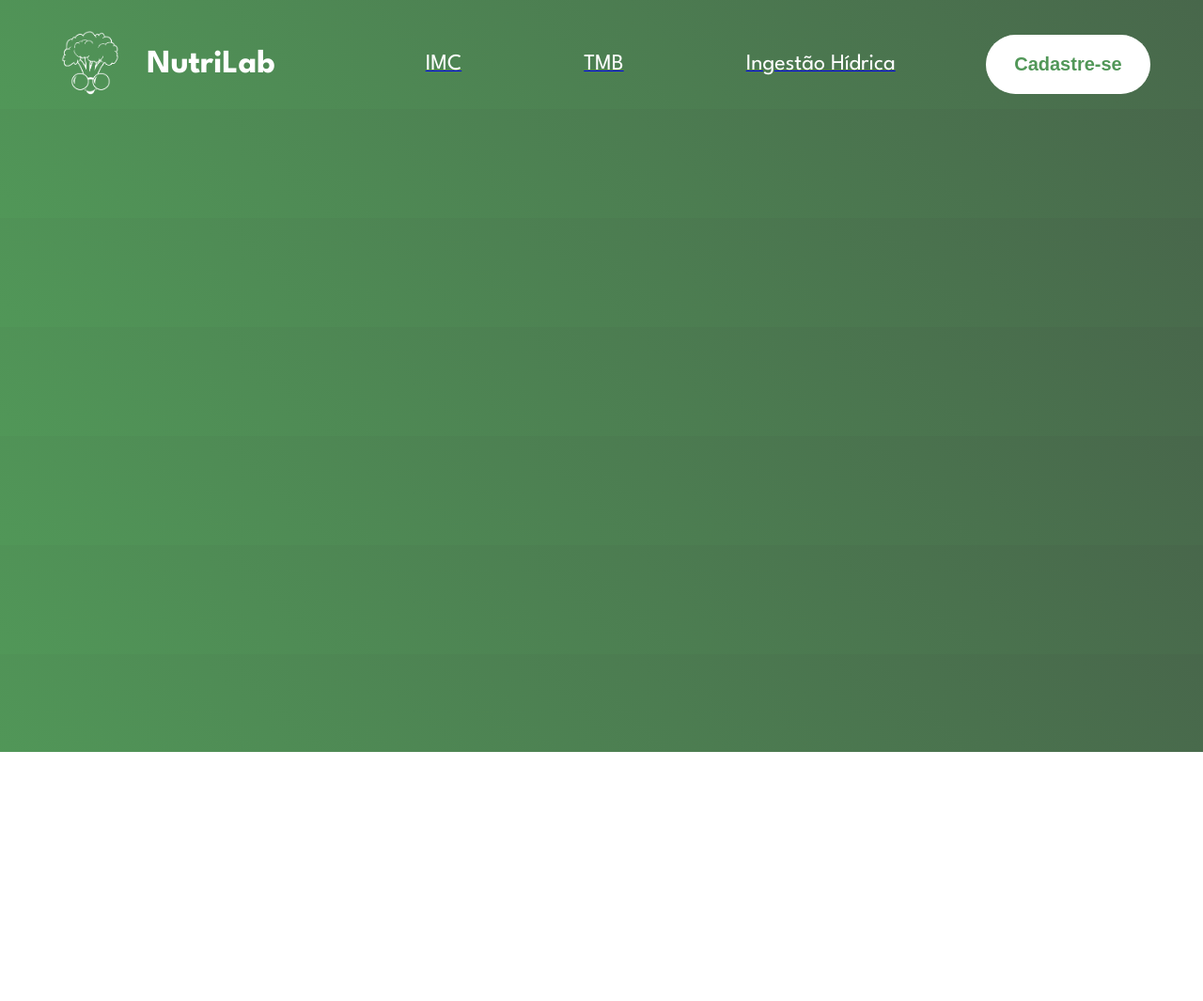
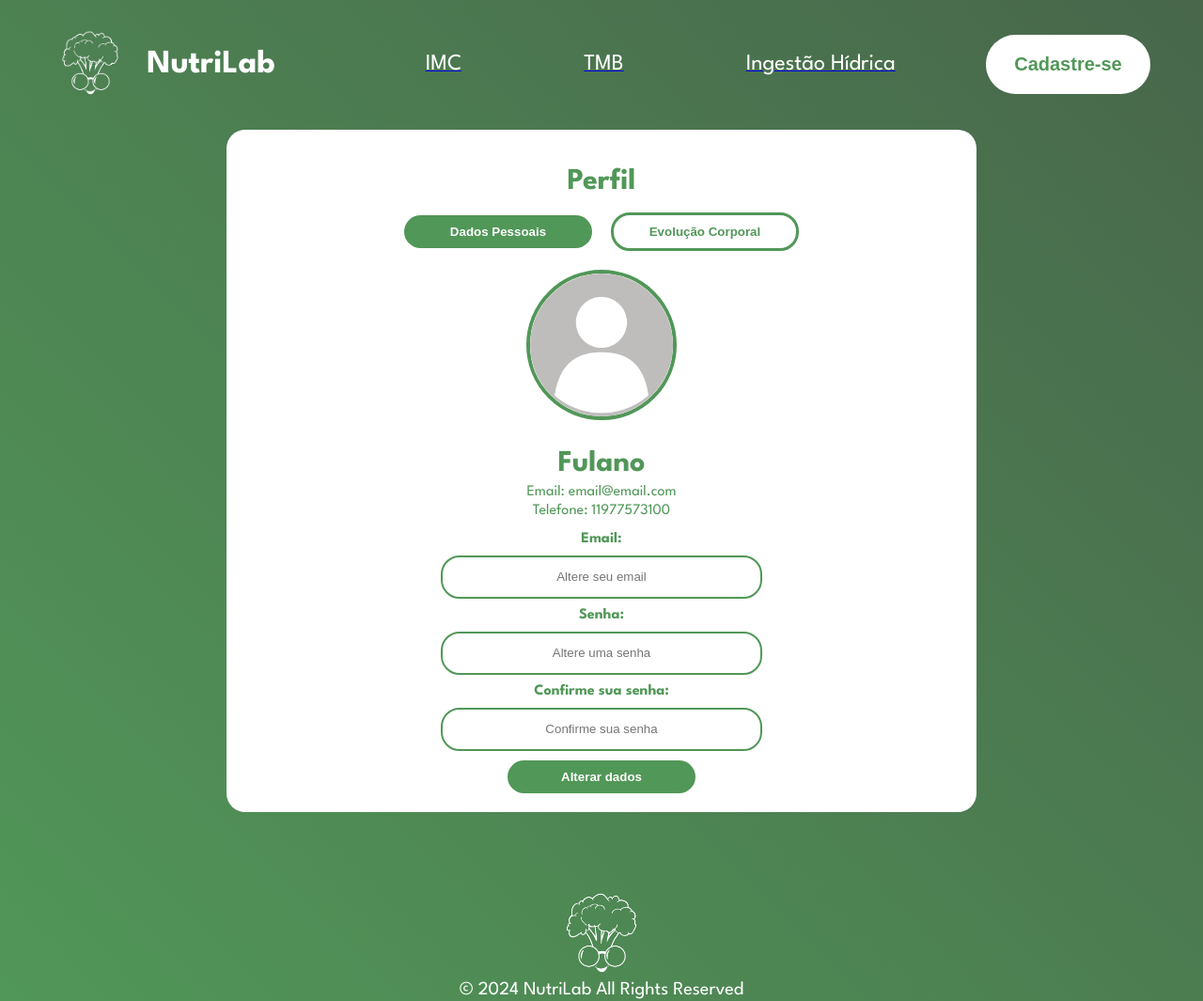
Before and after one commit to joaogcr/NutriLab, a website: page public/perfil.html in a window 1280 px wide. Shown: the top 1065 px of the page at 94% size. Before the commit the page ends 800 px from the top, so only its background shows below. Drawn offline with Linux system fonts and the light colour scheme.

Commit message:
Começo de código para editar os dados

```diff
--- a/public/css/style.css
+++ b/public/css/style.css
@@ -640,3 +640,93 @@ html {
     height: 30px;
     width: 30px;
   }
+
+  .containerperfil {
+    display: flex;
+    justify-content: center;
+    align-items: center;
+    flex-direction: column;
+    background-color: #fff;
+    border-radius: 20px;
+    width: 60%;
+    gap: 10px;
+    padding: 20px;
+    margin-top: 30px;
+  }
+
+  .containerperfil h1 {
+    color: #519758;
+    margin-bottom: 8px;
+  }
+
+  .containerperfil img{
+    width: 20%;
+    border-radius: 50%;
+    border: solid 4px #519758;
+    margin-top: 10px;
+  }
+
+  .botoesperfil {
+    display: flex;
+    width: 200px;
+    justify-content: center;
+    border: none;
+    background-color: #519758;
+    color: #fff;
+    padding: 10px;
+    border-radius: 20px;
+    font-weight: 600;
+    cursor: pointer;
+  }
+
+  .botoesperfil2 {
+    display: flex;
+    width: 200px;
+    justify-content: center;
+    border: solid 3px #519758;
+    background-color: #fff;
+    color: #519758;
+    padding: 10px;
+    border-radius: 20px;
+    font-weight: 600;
+    cursor: pointer;
+  }
+
+  .alinharbotoes {
+    display: flex;
+    justify-content: space-between;
+    align-items: center;
+    width: 420px;
+  }
+
+  .dadosperfil {
+    display: flex;
+    justify-content: center;
+    align-items: center;
+    flex-direction: column;
+    color: #519758;
+  }
+
+  .dadosperfil span {
+    margin-bottom: 5px;
+  }
+
+  .inputsalteracao {
+    display: flex;
+    justify-content: center;
+    align-items: center;
+    flex-direction: column;
+    width: 80%;
+    gap: 10px;
+    color: #519758;
+    font-weight: 600;
+  }
+
+  .inputsalteracao input {
+    border: solid 2px #519758;
+    width: 55%;
+    border-radius: 20px;
+    height: 40px;
+    text-align: center;
+    color: #48674B;
+  }
--- a/public/perfil.html
+++ b/public/perfil.html
@@ -36,3 +36,83 @@
         </div>
 
     </div>
+
+    <div class="alinhar">
+
+        <div class="containerperfil">
+            <h1>Perfil</h1>
+
+            <div class="alinharbotoes">
+
+                <button class="botoesperfil">Dados Pessoais</button>
+                <button class="botoesperfil2">Evolução Corporal</button>
+
+            </div>
+
+            <img src="./assets/perfil.png" alt="">
+
+            <div class="dadosperfil">
+                <h1 id="b_usuario">Fulano</h1>
+                <span>Email: <span>email@email.com</span></span>
+                <span>Telefone: <span>11977573100</span></span>
+            </div>
+
+            <div class="inputsalteracao">
+
+                <span>Email: </span>
+                <input type="text" id="ipt_email" placeholder="Altere seu email">
+
+                <span>Senha: </span>
+                <input type="text" id="ipt_senha" placeholder="Altere uma senha">
+
+                <span>Confirme sua senha: </span>
+                <input type="text" id="ipt_confirmasenha" placeholder="Confirme sua senha">
+
+            </div>
+
+            <button class="botoesperfil" onclick="editar()">Alterar dados</button>
+
+        </div>
+
+        <div class="footer">
+
+            <img src="./assets/2.png" alt="" style="width: 100px;">
+            <span> © 2024 NutriLab All Rights Reserved </span>
+
+        </div>
+
+    </div>
+
+</body>
+
+</html>
+
+<script>
+
+function editar() {
+        fetch(`/avisos/editar/${sessionStorage.getItem("EMAIL_USUARIO")}`, {
+            method: "PUT",
+            headers: {
+                "Content-Type": "application/json"
+            },
+            body: JSON.stringify({
+                email: ipt_email.value
+            })
+        }).then(function (resposta) {
+
+            if (resposta.ok) {
+                window.alert("Post atualizado com sucesso pelo usuario de email: " + sessionStorage.getItem("EMAIL_USUARIO") + "!");
+                window.location = "/perfil.html"
+            } else if (resposta.status == 404) {
+                window.alert("Deu 404!");
+            } else {
+                throw ("Houve um erro ao tentar realizar a postagem! Código da resposta: " + resposta.status);
+            }
+        }).catch(function (resposta) {
+            console.log(`#ERRO: ${resposta}`);
+        });
+    }
+
+
+
+</script>
--- a/src/routes/usuarios.js
+++ b/src/routes/usuarios.js
@@ -3,7 +3,6 @@ var router = express.Router();
 
 var usuarioController = require("../controllers/usuarioController");
 
-//Recebendo os dados do html e direcionando para a função cadastrar de usuarioController.js
 router.post("/cadastrar", function (req, res) {
     usuarioController.cadastrar(req, res);
 })
```
Also changed, not shown: src/models/avisoModel.js (+4 -83 lines), src/models/usuarioModel.js (+9 -0 lines), src/routes/avisos.js (+1 -21 lines), public/assets/perfil.png (added).
